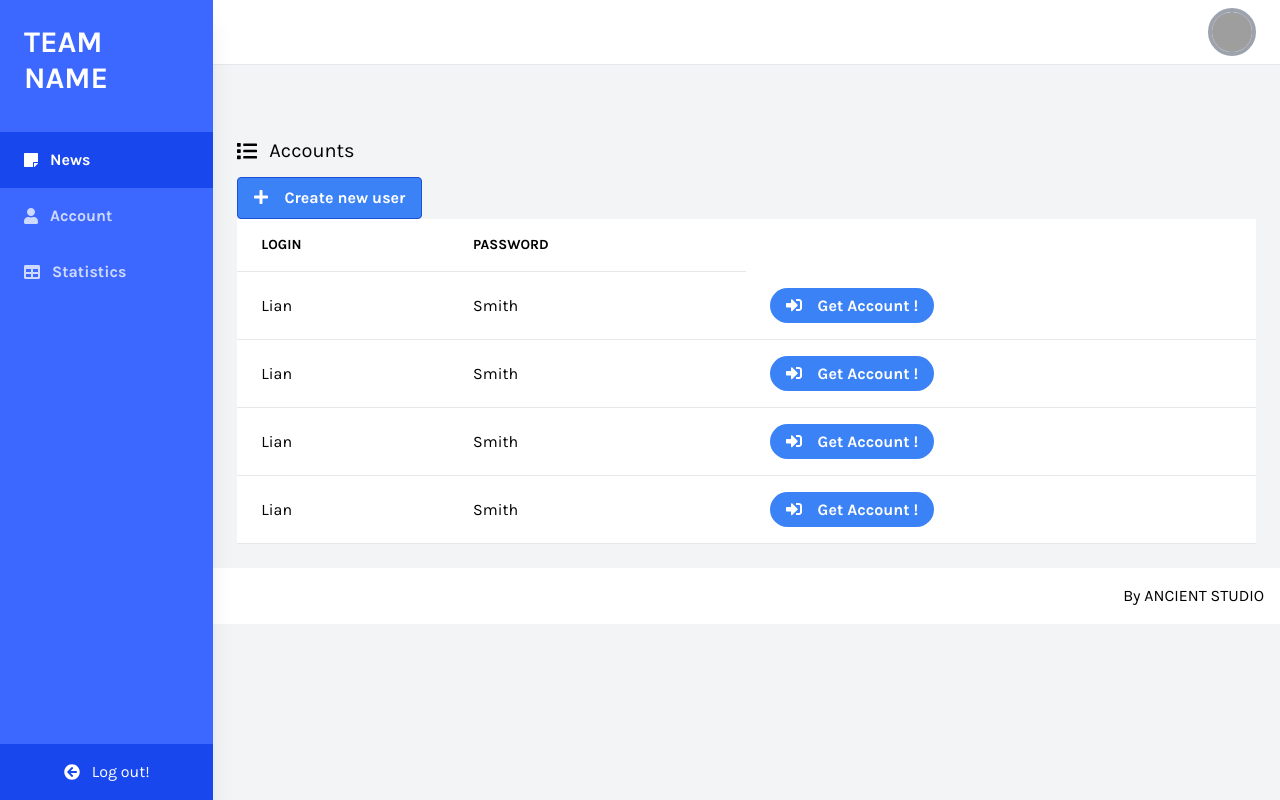
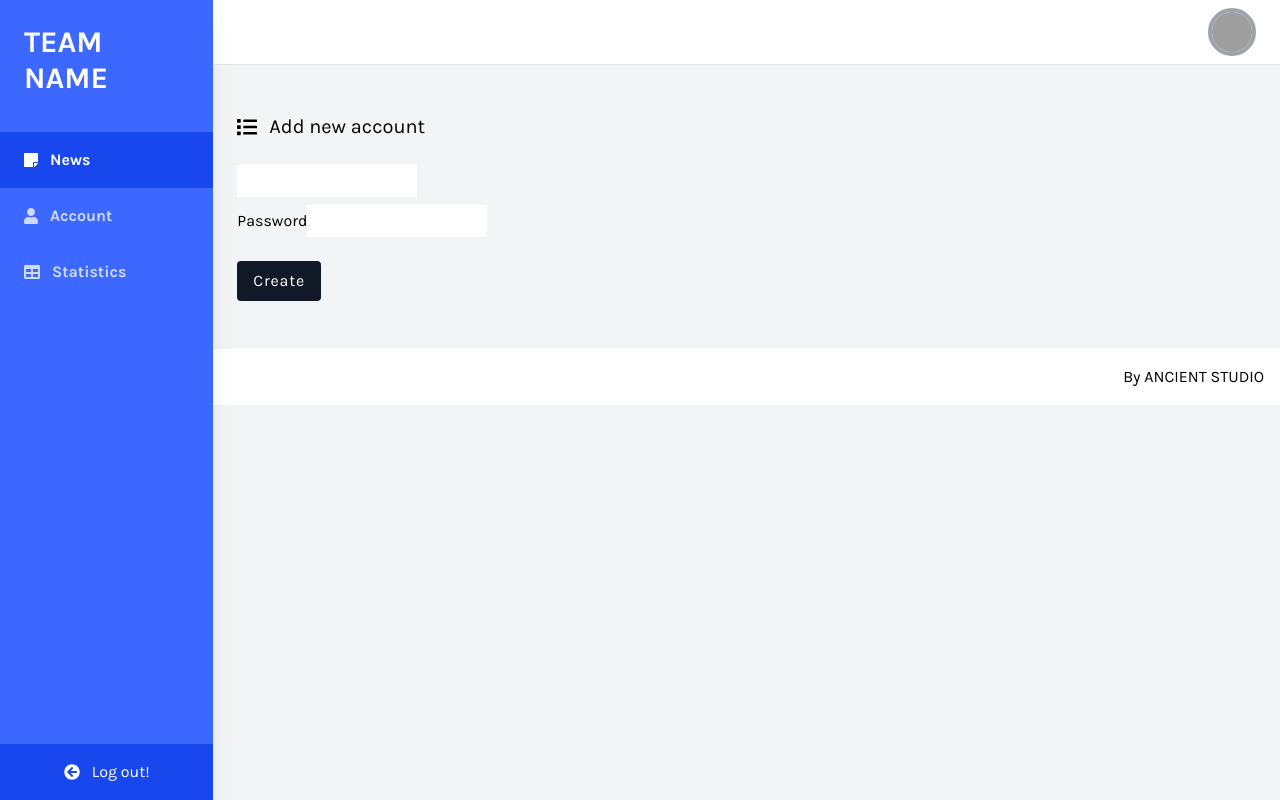
Before and after one commit to wixxxez/web_panel, a Symfony app: template templates/main_work_page/account_create.html.twig in a window 1280 px wide. Run offline with Twig, Linux system fonts and the light colour scheme; the template is opened without the code that fills it, so the values that code supplies are empty; form fields are guessed from the names that the template uses; some libraries are stand-ins or nearby versions; grey boxes are pictures that could not be loaded.

Commit message:
Create account with login + pass

```diff
--- a/templates/main_work_page/account.html.twig
+++ b/templates/main_work_page/account.html.twig
@@ -20,7 +20,7 @@
                     </p>
 
                          <button class="bg-blue-500 hover:bg-blue-700 text-white font-bold py-2 px-4 border border-blue-700 rounded">
-                            <a href="#"><i class="fas fa-plus mr-3"></i> Create new user </a>
+                            <a href="{{ path('app_account_create') }}"><i class="fas fa-plus mr-3"></i> Add account </a>
                         </button>
                     <div class="bg-white overflow-auto">
                         <table class="text-left w-full border-collapse"> <!--Border collapse doesn't work on this site yet but it's available in newer tailwind versions -->
--- a/templates/main_work_page/account_create.html.twig
+++ b/templates/main_work_page/account_create.html.twig
@@ -11,66 +11,58 @@
 
         {% block header %}
             {{ parent() }}
+
+             {% for flash_type, messages in app.flashes %}
+                                    {% for message in messages %}
+
+                                        {% if flash_type =='error' %}
+                                            <div class="flex items-center p-4 mb-4 text-sm text-red-800 rounded-lg bg-red-50 dark:bg-gray-800 dark:text-red-400" role="alert">
+                                                    <svg class="flex-shrink-0 inline w-4 h-4 me-3" aria-hidden="true" xmlns="http://www.w3.org/2000/svg" fill="currentColor" viewBox="0 0 20 20">
+                                                        <path d="M10 .5a9.5 9.5 0 1 0 9.5 9.5A9.51 9.51 0 0 0 10 .5ZM9.5 4a1.5 1.5 0 1 1 0 3 1.5 1.5 0 0 1 0-3ZM12 15H8a1 1 0 0 1 0-2h1v-3H8a1 1 0 0 1 0-2h2a1 1 0 0 1 1 1v4h1a1 1 0 0 1 0 2Z"/>
+                                                    </svg>
+                                                    <span class="sr-only">Info</span>
+                                                    <div>
+                                                        <span class="font-medium">&nbsp;&nbsp;Error.&nbsp;</span> {{ message }}
+                                                    </div>
+                                                    </div>
+                                        {% else %}
+                                         <div class="flex items-center p-4 mb-4 text-sm text-green-800 rounded-lg bg-green-50 dark:bg-gray-800 dark:text-green-400" role="alert">
+                                        <svg class="flex-shrink-0 inline w-4 h-4 me-3" aria-hidden="true" xmlns="http://www.w3.org/2000/svg" fill="currentColor" viewBox="0 0 20 20">
+                                            <path d="M10 .5a9.5 9.5 0 1 0 9.5 9.5A9.51 9.51 0 0 0 10 .5ZM9.5 4a1.5 1.5 0 1 1 0 3 1.5 1.5 0 0 1 0-3ZM12 15H8a1 1 0 0 1 0-2h1v-3H8a1 1 0 0 1 0-2h2a1 1 0 0 1 1 1v4h1a1 1 0 0 1 0 2Z"/>
+                                        </svg>
+                                        <span class="sr-only">Info</span>
+                                        <div>
+                                            <span class="font-medium">Success!</span> {{ message }}
+                                        </div>
+                                        </div>
+                                        {% endif %}
+                                    {% endfor %}
+                                {% endfor %}
         <div class="w-full overflow-x-hidden border-t flex flex-col">
-               <main class="w-full flex-grow p-6">
 
-                    <div class="w-full mt-12">
-                    <p class="text-xl pb-3 flex items-center">
-                           <i class="fas fa-list mr-3"></i> Accounts
-                    </p>
+                <main class="w-full flex-grow p-6">
+                <div class="w-full lg:w-1/2 my-6 pr-0 lg:pr-2">
 
-                         <button class="bg-blue-500 hover:bg-blue-700 text-white font-bold py-2 px-4 border border-blue-700 rounded">
-                            <a href="#"><i class="fas fa-plus mr-3"></i> Create new user </a>
-                        </button>
-                    <div class="bg-white overflow-auto">
-                        <table class="text-left w-full border-collapse"> <!--Border collapse doesn't work on this site yet but it's available in newer tailwind versions -->
-                            <thead>
-                                <tr>
-                                    <th class="py-4 px-6 bg-grey-lightest font-bold uppercase text-sm text-grey-dark border-b border-grey-light">Login</th>
-                                    <th class="py-4 px-6 bg-grey-lightest font-bold uppercase text-sm text-grey-dark border-b border-grey-light">Password</th>
 
-                                </tr>
-                            </thead>
-                            <tbody>
-                                <tr class="hover:bg-grey-lighter">
-                                    <td class="py-4 px-6 border-b border-grey-light">Lian</td>
-                                    <td class="py-4 px-6 border-b border-grey-light">Smith</td>
-                                    <td class="py-4 px-6 border-b border-grey-light">
-                                    <button class=" bg-blue-500 hover:bg-blue-700 text-white font-bold py-2 px-4 rounded-full">
-                                    <a href = "#"> <i class="fas fa-sign-in-alt mr-3"></i> Get Account ! </a>
-                                        </button> </td>
-                                </tr>
-                                <tr class="hover:bg-grey-lighter">
-                                    <td class="py-4 px-6 border-b border-grey-light">Lian</td>
-                                    <td class="py-4 px-6 border-b border-grey-light">Smith</td>
-                                    <td class="py-4 px-6 border-b border-grey-light">
-                                    <button class=" bg-blue-500 hover:bg-blue-700 text-white font-bold py-2 px-4 rounded-full">
-                                    <a href = "#"> <i class="fas fa-sign-in-alt mr-3"></i> Get Account ! </a>
-                                        </button> </td>
-                                </tr>
-                                <tr class="hover:bg-grey-lighter">
-                                    <td class="py-4 px-6 border-b border-grey-light">Lian</td>
-                                    <td class="py-4 px-6 border-b border-grey-light">Smith</td>
-                                    <td class="py-4 px-6 border-b border-grey-light">
-                                    <button class=" bg-blue-500 hover:bg-blue-700 text-white font-bold py-2 px-4 rounded-full">
-                                    <a href = "#"> <i class="fas fa-sign-in-alt mr-3"></i> Get Account ! </a>
-                                        </button> </td>
-                                </tr>
-                                <tr class="hover:bg-grey-lighter">
-                                    <td class="py-4 px-6 border-b border-grey-light">Lian</td>
-                                    <td class="py-4 px-6 border-b border-grey-light">Smith</td>
+                                <p class="text-xl pb-6 flex items-center">
+                                    <i class="fas fa-list mr-3"></i>Add new account
+                                </p>
+                        <div class="leading-loose">
 
-                                    <td class="py-4 px-6 border-b border-grey-light">
-                                    <button class=" bg-blue-500 hover:bg-blue-700 text-white font-bold py-2 px-4 rounded-full">
-                                    <a href = "#"> <i class="fas fa-sign-in-alt mr-3"></i> Get Account ! </a>
-                                        </button> </td>
-                                </tr>
-                            </tbody>
-                        </table>
+                                 {{ form_start(form, {'attr': {'class' : 'p-10 bg-white rounded shadow-xl' }}) }}
+                                  {{ form_widget(form.login) }}
+                                <div class="mt-2">
+
+                                   {{ form_row(form.password) }}
+                                </div>
+                               <div class="mt-6">
+                                    <button class="px-4 py-1 text-white font-light tracking-wider bg-gray-900 rounded" type="submit">Create</button>
+                                </div>
+                                   {{ form_end(form) }}
+
                     </div>
-
-               </main>
-
+                </div>
+                </main>
             <footer class="w-full bg-white text-right p-4">
                 By ANCIENT STUDIO
             </footer>
```
Also changed, not shown: migrations/Version20240312144712.php (added, +31 -0 lines), migrations/Version20240312145030.php (added, +31 -0 lines), migrations/Version20240312151137.php (added, +31 -0 lines), src/Controller/AccountCreateController.php (+36 -3 lines), src/Entity/Account.php (+10 -1 lines), src/Form/AccountLogPassType.php (added, +51 -0 lines).
